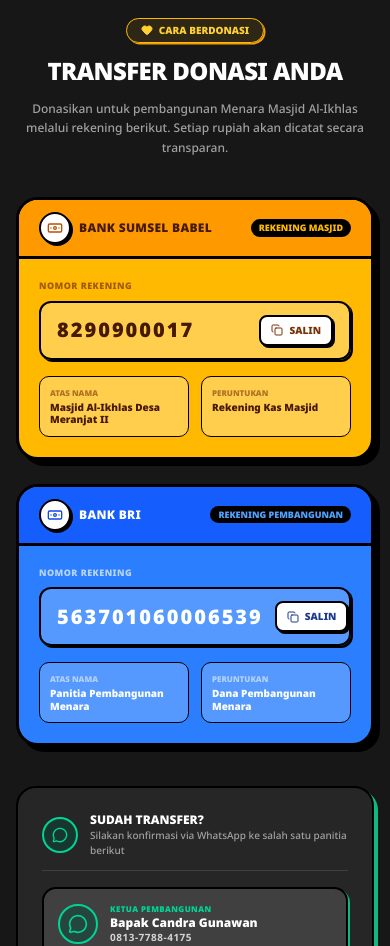
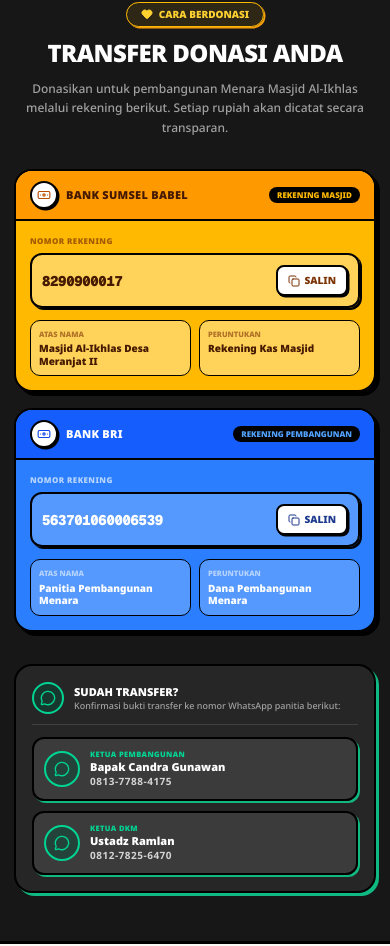
Before and after one commit to gustiaryapriandana31/menara-masjid-al-ikhlas, a Next.js app: page / in a window 390 px wide. Shown: the part 1444-2390 px from the top of the page. Built offline with nearby package versions, Linux system fonts and the light colour scheme.

Commit message:
feat(ui): sembunyikan menu validasi, hapus tabel duplikat material publik, dan optimasi responsivitas mobile

```diff
--- a/src/app/admin/laporan-keuangan/laporan-client.tsx
+++ b/src/app/admin/laporan-keuangan/laporan-client.tsx
@@ -489,7 +489,7 @@
                 Belum ada data donatur yang tersimpan.
               </div>
             ) : (
-              <table className="w-full border-collapse text-left">
+              <table className="w-full min-w-[650px] border-collapse text-left">
                 <thead>
                   <tr className="border-b-[2px] border-black bg-emerald-50/50">
                     <th className="p-3 text-[10px] font-black uppercase text-emerald-900 w-[5%] text-center border-r border-emerald-200 last:border-r-0">No</th>
--- a/src/app/admin/rincian-dana/rincian-dana-client.tsx
+++ b/src/app/admin/rincian-dana/rincian-dana-client.tsx
@@ -1300,7 +1300,7 @@
         <div className="overflow-x-auto">
           {activeTab === "income" && (
             // INCOMES TABLE
-            <table className="w-full border-collapse text-left">
+            <table className="w-full min-w-[760px] border-collapse text-left">
               <thead>
                 <tr className="border-b-[2px] border-black bg-blue-50/50">
                   <th className="p-3 text-[10px] font-black uppercase text-blue-900 w-[5%] text-center border-r border-blue-200 last:border-r-0">No</th>
@@ -1405,7 +1405,7 @@
 
           {activeTab === "material" && (
             // MATERIAL TABLE
-            <table className="w-full border-collapse text-left">
+            <table className="w-full min-w-[760px] border-collapse text-left">
               <thead>
                 <tr className="border-b-[2px] border-black bg-amber-50/50">
                   <th className="p-3 text-[10px] font-black uppercase text-amber-900 w-[5%] text-center border-r border-amber-200 last:border-r-0">No</th>
@@ -1488,7 +1488,7 @@
 
           {activeTab === "outcome" && (
             // OUTCOMES TABLE
-            <table className="w-full border-collapse text-left">
+            <table className="w-full min-w-[760px] border-collapse text-left">
               <thead>
                 <tr className="border-b-[2px] border-black bg-red-50/50">
                   <th className="p-3 text-[10px] font-black uppercase text-red-900 w-[5%] text-center border-r border-red-200 last:border-r-0">No</th>
--- a/src/components/shared/rekening-section.tsx
+++ b/src/components/shared/rekening-section.tsx
@@ -36,37 +36,38 @@
   const isYellow = colorScheme === "yellow"
 
   return (
-    <div className={`relative border-[3px] border-black rounded-[22px] shadow-[6px_6px_0px_0px_#000] overflow-hidden ${isYellow ? "bg-amber-400" : "bg-blue-500"}`}>
+    <div className={`relative border-[2.5px] sm:border-[3px] border-black rounded-[18px] sm:rounded-[22px] shadow-[4px_4px_0px_0px_#000] sm:shadow-[6px_6px_0px_0px_#000] overflow-hidden ${isYellow ? "bg-amber-400" : "bg-blue-500"}`}>
       {/* Header */}
-      <div className={`border-b-[3px] border-black px-5 py-3 flex items-center justify-between ${isYellow ? "bg-amber-500" : "bg-blue-600"}`}>
-        <div className="flex items-center gap-2">
-          <div className="h-8 w-8 rounded-full border-[2px] border-black bg-white flex items-center justify-center shadow-[2px_2px_0px_0px_#000]">
-            <Banknote className={`h-4 w-4 ${isYellow ? "text-amber-700" : "text-blue-700"}`} />
+      <div className={`border-b-[2.5px] sm:border-b-[3px] border-black px-3.5 sm:px-5 py-2.5 sm:py-3 flex items-center justify-between gap-2 ${isYellow ? "bg-amber-500" : "bg-blue-600"}`}>
+        <div className="flex items-center gap-2 min-w-0">
+          <div className="h-7 w-7 sm:h-8 sm:w-8 rounded-full border-[2px] border-black bg-white flex items-center justify-center shrink-0 shadow-[1.5px_1.5px_0px_0px_#000]">
+            <Banknote className={`h-3.5 w-3.5 sm:h-4 sm:w-4 ${isYellow ? "text-amber-700" : "text-blue-700"}`} />
           </div>
-          <span className={`text-xs font-black uppercase tracking-wide ${isYellow ? "text-amber-950" : "text-white"}`}>
+          <span className={`text-[11px] sm:text-xs font-black uppercase tracking-wide truncate ${isYellow ? "text-amber-950" : "text-white"}`}>
             {bankName}
           </span>
         </div>
-        <span className={`text-[9px] font-black uppercase bg-black px-2 py-0.5 rounded-full ${isYellow ? "text-amber-400" : "text-blue-400"}`}>
+        <span className={`text-[8px] sm:text-[9px] font-black uppercase bg-black px-2 py-0.5 rounded-full shrink-0 ${isYellow ? "text-amber-400" : "text-blue-400"}`}>
           {badge}
         </span>
       </div>
 
       {/* Body */}
-      <div className="p-5 space-y-4">
+      <div className="p-3.5 sm:p-5 space-y-3 sm:space-y-4">
         <div>
-          <p className={`text-[9px] font-black uppercase tracking-wider mb-2 ${isYellow ? "text-amber-900/70" : "text-blue-100/80"}`}>
+          <p className={`text-[8px] sm:text-[9px] font-black uppercase tracking-wider mb-1.5 sm:mb-2 ${isYellow ? "text-amber-900/70" : "text-blue-100/80"}`}>
             Nomor Rekening
           </p>
           {/* Nomor rekening + tombol salin */}
-          <div className={`flex items-center gap-3 border-[2px] border-black rounded-[12px] px-4 py-3 shadow-[2px_2px_0px_0px_rgba(0,0,0,1)] ${isYellow ? "bg-white/30" : "bg-white/20"}`}>
-            <span className={`text-xl font-black tracking-widest flex-1 select-all ${isYellow ? "text-amber-950" : "text-white"}`}>
+          <div className={`flex items-center justify-between gap-2 border-[2px] border-black rounded-[12px] p-2.5 sm:px-4 sm:py-3 shadow-[2px_2px_0px_0px_rgba(0,0,0,1)] ${isYellow ? "bg-white/35" : "bg-white/20"}`}>
+            <span className={`text-sm xs:text-base sm:text-lg md:text-xl font-black font-mono tracking-tight sm:tracking-wider select-all break-all min-w-0 ${isYellow ? "text-amber-950" : "text-white"}`}>
               {accountNumber}
             </span>
             <button
               onClick={handleCopy}
+              type="button"
               title="Salin nomor rekening"
-              className={`shrink-0 flex items-center gap-1.5 rounded-[8px] border-[2px] border-black px-2.5 py-1.5 text-[10px] font-black uppercase transition-all shadow-[2px_2px_0px_0px_rgba(0,0,0,1)] active:shadow-none active:translate-x-[2px] active:translate-y-[2px] ${
+              className={`shrink-0 flex items-center gap-1 sm:gap-1.5 rounded-[8px] border-[2px] border-black px-2.5 sm:px-3 py-1.5 text-[10px] sm:text-xs font-black uppercase transition-all shadow-[1.5px_1.5px_0px_0px_rgba(0,0,0,1)] sm:shadow-[2px_2px_0px_0px_rgba(0,0,0,1)] active:shadow-none active:translate-x-[1px] active:translate-y-[1px] cursor-pointer ${
                 copied
                   ? "bg-emerald-500 text-white border-emerald-700"
                   : isYellow
@@ -76,27 +77,27 @@
             >
               {copied ? (
                 <>
-                  <Check className="h-3 w-3" />
-                  Tersalin!
+                  <Check className="h-3 w-3 shrink-0" />
+                  <span>Tersalin!</span>
                 </>
               ) : (
                 <>
-                  <Copy className="h-3 w-3" />
-                  Salin
+                  <Copy className="h-3 w-3 shrink-0" />
+                  <span>Salin</span>
                 </>
               )}
             </button>
           </div>
         </div>
 
-        <div className="grid grid-cols-2 gap-3 text-[10px]">
-          <div className={`border-[1.5px] border-black rounded-[10px] p-2.5 ${isYellow ? "bg-white/30" : "bg-white/20"}`}>
-            <p className={`text-[8px] font-black uppercase mb-0.5 ${isYellow ? "text-amber-900/60" : "text-blue-100/70"}`}>Atas Nama</p>
-            <p className={`font-black leading-tight ${isYellow ? "text-amber-950" : "text-white"}`}>{accountName}</p>
+        <div className="grid grid-cols-2 gap-2 sm:gap-3 text-[10px]">
+          <div className={`border-[1.5px] border-black rounded-[10px] p-2 sm:p-2.5 ${isYellow ? "bg-white/35" : "bg-white/20"}`}>
+            <p className={`text-[7.5px] sm:text-[8px] font-black uppercase mb-0.5 ${isYellow ? "text-amber-900/60" : "text-blue-100/70"}`}>Atas Nama</p>
+            <p className={`font-black text-[10px] sm:text-[11px] leading-tight break-words ${isYellow ? "text-amber-950" : "text-white"}`}>{accountName}</p>
           </div>
-          <div className={`border-[1.5px] border-black rounded-[10px] p-2.5 ${isYellow ? "bg-white/30" : "bg-white/20"}`}>
-            <p className={`text-[8px] font-black uppercase mb-0.5 ${isYellow ? "text-amber-900/60" : "text-blue-100/70"}`}>Peruntukan</p>
-            <p className={`font-black leading-tight ${isYellow ? "text-amber-950" : "text-white"}`}>{purpose}</p>
+          <div className={`border-[1.5px] border-black rounded-[10px] p-2 sm:p-2.5 ${isYellow ? "bg-white/35" : "bg-white/20"}`}>
+            <p className={`text-[7.5px] sm:text-[8px] font-black uppercase mb-0.5 ${isYellow ? "text-amber-900/60" : "text-blue-100/70"}`}>Peruntukan</p>
+            <p className={`font-black text-[10px] sm:text-[11px] leading-tight break-words ${isYellow ? "text-amber-950" : "text-white"}`}>{purpose}</p>
           </div>
         </div>
       </div>
@@ -106,15 +107,15 @@
 
 export default function RekeningSection() {
   return (
-    <section id="donasi" className="w-full bg-neutral-900 border-y-[3px] border-black py-16 px-4 md:px-8">
-      <div className="max-w-5xl mx-auto space-y-10">
+    <section id="donasi" className="w-full bg-neutral-900 border-y-[3px] border-black py-12 sm:py-16 px-3.5 sm:px-6 md:px-8 overflow-hidden">
+      <div className="max-w-5xl mx-auto space-y-8 sm:space-y-10">
 
         {/* Heading */}
-        <div className="text-center space-y-3">
+        <div className="text-center space-y-2.5 sm:space-y-3">
           <span className="inline-flex items-center gap-1.5 rounded-full border-[1.5px] border-amber-400 bg-amber-400/10 text-amber-300 px-3.5 py-1 text-[10px] font-black uppercase shadow-[1.5px_1.5px_0px_0px_#f59e0b]">
             <Heart className="h-3 w-3 fill-amber-300" /> Cara Berdonasi
           </span>
-          <h2 className="text-2xl md:text-4xl font-black uppercase tracking-tight text-white">
+          <h2 className="text-2xl sm:text-3xl md:text-4xl font-black uppercase tracking-tight text-white">
             Transfer Donasi Anda
           </h2>
           <p className="text-xs text-neutral-400 font-medium max-w-lg mx-auto leading-relaxed">
@@ -123,7 +124,7 @@
         </div>
 
         {/* Dua Card Rekening */}
-        <div className="grid grid-cols-1 md:grid-cols-2 gap-6">
+        <div className="grid grid-cols-1 md:grid-cols-2 gap-4 sm:gap-6">
           <RekeningCard
             bankName="Bank Sumsel Babel"
             accountNumber="8290900017"
@@ -143,30 +144,30 @@
         </div>
 
         {/* Konfirmasi via WA */}
-        <div className="border-[2.5px] border-black bg-neutral-800 rounded-[20px] p-6 shadow-[4px_4px_0px_0px_#10b981] space-y-4">
-          <div className="flex items-center gap-3 border-b border-neutral-700 pb-3">
-            <div className="h-9 w-9 rounded-full border-[2px] border-emerald-400 bg-emerald-900/40 flex items-center justify-center shrink-0">
+        <div className="border-[2.5px] border-black bg-neutral-800 rounded-[18px] sm:rounded-[20px] p-4 sm:p-6 shadow-[3px_3px_0px_0px_#10b981] sm:shadow-[4px_4px_0px_0px_#10b981] space-y-3 sm:space-y-4">
+          <div className="flex items-center gap-2.5 sm:gap-3 border-b border-neutral-700 pb-2.5 sm:pb-3">
+            <div className="h-8 w-8 sm:h-9 sm:w-9 rounded-full border-[2px] border-emerald-400 bg-emerald-900/40 flex items-center justify-center shrink-0">
               <MessageCircle className="h-4 w-4 text-emerald-400" />
             </div>
-            <div>
-              <p className="text-xs font-black uppercase text-white">Sudah Transfer?</p>
-              <p className="text-[10px] text-neutral-400 font-medium">Silakan konfirmasi via WhatsApp ke salah satu panitia berikut</p>
+            <div className="min-w-0">
+              <p className="text-[11px] sm:text-xs font-black uppercase text-white truncate">Sudah Transfer?</p>
+              <p className="text-[9px] sm:text-[10px] text-neutral-400 font-medium leading-tight">Konfirmasi bukti transfer ke nomor WhatsApp panitia berikut:</p>
             </div>
           </div>
 
-          <div className="grid grid-cols-1 sm:grid-cols-2 gap-3">
+          <div className="grid grid-cols-1 sm:grid-cols-2 gap-2.5 sm:gap-3">
             <a
               href="https://wa.me/6281377884175"
               target="_blank"
               rel="noopener noreferrer"
-              className="flex items-center gap-3 border-[2px] border-black bg-neutral-700 hover:bg-emerald-900/60 rounded-[14px] p-3.5 transition-all shadow-[2px_2px_0px_0px_#10b981] hover:shadow-[3px_3px_0px_0px_#10b981]"
+              className="flex items-center gap-2.5 sm:gap-3 border-[2px] border-black bg-neutral-700/80 hover:bg-emerald-900/60 rounded-[12px] sm:rounded-[14px] p-2.5 sm:p-3.5 transition-all shadow-[2px_2px_0px_0px_#10b981] active:translate-x-[1px] active:translate-y-[1px] active:shadow-none"
             >
-              <div className="h-10 w-10 rounded-full border-[2px] border-emerald-400 bg-emerald-900/40 flex items-center justify-center shrink-0">
-                <MessageCircle className="h-5 w-5 text-emerald-400" />
+              <div className="h-9 w-9 sm:h-10 sm:w-10 rounded-full border-[2px] border-emerald-400 bg-emerald-900/40 flex items-center justify-center shrink-0">
+                <MessageCircle className="h-4 w-4 sm:h-5 sm:w-5 text-emerald-400" />
               </div>
-              <div className="min-w-0">
-                <p className="text-[8px] font-black uppercase text-emerald-400 tracking-wider">Ketua Pembangunan</p>
-                <p className="text-xs font-black text-white leading-tight truncate">Bapak Candra Gunawan</p>
+              <div className="min-w-0 flex-1">
+                <p className="text-[7.5px] sm:text-[8px] font-black uppercase text-emerald-400 tracking-wider">Ketua Pembangunan</p>
+                <p className="text-[11px] sm:text-xs font-black text-white leading-tight truncate">Bapak Candra Gunawan</p>
                 <p className="text-[10px] font-bold text-neutral-300 tracking-wider">0813-7788-4175</p>
               </div>
             </a>
@@ -175,14 +176,14 @@
               href="https://wa.me/6281278256470"
               target="_blank"
               rel="noopener noreferrer"
-              className="flex items-center gap-3 border-[2px] border-black bg-neutral-700 hover:bg-emerald-900/60 rounded-[14px] p-3.5 transition-all shadow-[2px_2px_0px_0px_#10b981] hover:shadow-[3px_3px_0px_0px_#10b981]"
+              className="flex items-center gap-2.5 sm:gap-3 border-[2px] border-black bg-neutral-700/80 hover:bg-emerald-900/60 rounded-[12px] sm:rounded-[14px] p-2.5 sm:p-3.5 transition-all shadow-[2px_2px_0px_0px_#10b981] active:translate-x-[1px] active:translate-y-[1px] active:shadow-none"
             >
-              <div className="h-10 w-10 rounded-full border-[2px] border-emerald-400 bg-emerald-900/40 flex items-center justify-center shrink-0">
-                <MessageCircle className="h-5 w-5 text-emerald-400" />
+              <div className="h-9 w-9 sm:h-10 sm:w-10 rounded-full border-[2px] border-emerald-400 bg-emerald-900/40 flex items-center justify-center shrink-0">
+                <MessageCircle className="h-4 w-4 sm:h-5 sm:w-5 text-emerald-400" />
               </div>
-              <div className="min-w-0">
-                <p className="text-[8px] font-black uppercase text-emerald-400 tracking-wider">Ketua DKM</p>
-                <p className="text-xs font-black text-white leading-tight truncate">Ustadz Ramlan</p>
+              <div className="min-w-0 flex-1">
+                <p className="text-[7.5px] sm:text-[8px] font-black uppercase text-emerald-400 tracking-wider">Ketua DKM</p>
+                <p className="text-[11px] sm:text-xs font-black text-white leading-tight truncate">Ustadz Ramlan</p>
                 <p className="text-[10px] font-bold text-neutral-300 tracking-wider">0812-7825-6470</p>
               </div>
             </a>
```
Also changed, not shown: src/app/admin/layout.tsx (+6 -8 lines), src/app/admin/pemasukan/pemasukan-client.tsx (+6 -6 lines), src/app/admin/validasi/page.tsx (+5 -46 lines), src/app/laporan-keuangan/laporan-public-client.tsx (+11 -62 lines), src/app/page.tsx (+20 -20 lines), src/components/shared/bottom-navbar.tsx (+4 -20 lines), src/components/shared/sidebar.tsx (+3 -23 lines).
